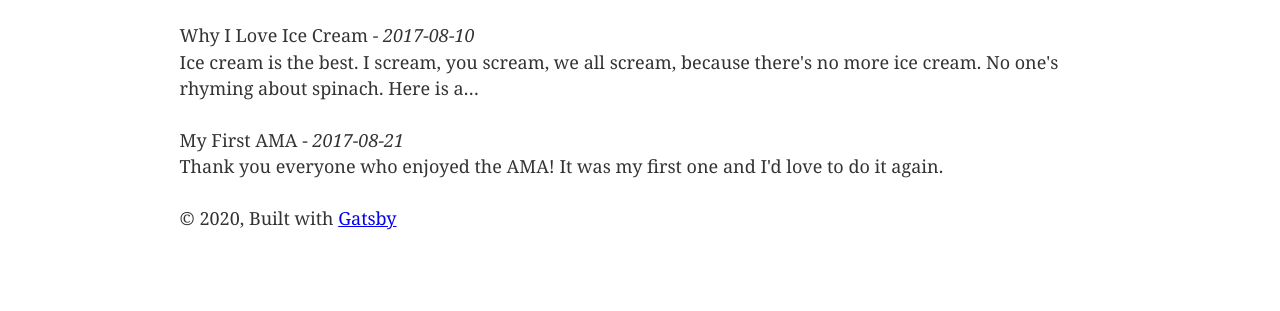
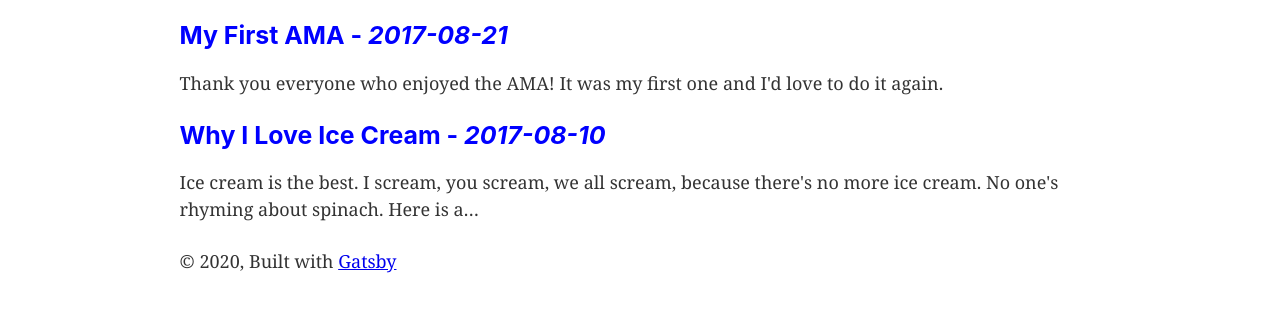
Before and after one commit to darrylgit/gatsby-blog, a Gatsby site: page / in a window 1280 px wide. Shown: the part 171-482 px from the top of the page. Built offline with nearby package versions, Linux system fonts and the light colour scheme; Gatsby itself is replaced by a stand-in of ours.

Commit message:
Link and style front page blog posts

```diff
--- a/gatsby-config.js
+++ b/gatsby-config.js
@@ -23,6 +23,7 @@
     `gatsby-transformer-sharp`,
     `gatsby-plugin-sharp`,
     `gatsby-transformer-remark`,
+    `gatsby-plugin-styled-components`,
     {
       resolve: `gatsby-plugin-manifest`,
       options: {
--- a/package.json
+++ b/package.json
@@ -5,19 +5,22 @@
   "version": "0.1.0",
   "author": "Kyle Mathews <mathews.kyle@gmail.com>",
   "dependencies": {
+    "babel-plugin-styled-components": "^1.10.7",
     "gatsby": "^2.20.12",
     "gatsby-image": "^2.3.1",
     "gatsby-plugin-manifest": "^2.3.3",
     "gatsby-plugin-offline": "^3.1.2",
     "gatsby-plugin-react-helmet": "^3.2.1",
     "gatsby-plugin-sharp": "^2.5.3",
+    "gatsby-plugin-styled-components": "^3.2.2",
     "gatsby-source-filesystem": "^2.2.2",
     "gatsby-transformer-remark": "^2.7.1",
     "gatsby-transformer-sharp": "^2.4.3",
     "prop-types": "^15.7.2",
     "react": "^16.12.0",
     "react-dom": "^16.12.0",
-    "react-helmet": "^5.2.1"
+    "react-helmet": "^5.2.1",
+    "styled-components": "^5.1.0"
   },
   "devDependencies": {
     "prettier": "^1.19.1"
--- a/src/pages/index.js
+++ b/src/pages/index.js
@@ -1,8 +1,18 @@
 import React from "react"
-import { graphql } from "gatsby"
+import { graphql, Link } from "gatsby"
+import styled from "styled-components"
 
 import Layout from "../components/layout"
 import SEO from "../components/seo"
+
+const BlogLink = styled(Link)`
+  text-decoration: none;
+`
+
+const BlogTitle = styled.h3`
+  margin-bottom: 20px;
+  color: blue;
+`
 
 export default ({ data }) => {
   console.log(data)
@@ -14,9 +24,11 @@
         {/* <h4>{data.allMarkdownRemark.totalCount}</h4> */}
         {data.allMarkdownRemark.edges.map(({ node }) => (
           <div key={node.id}>
-            <span>
-              {node.frontmatter.title} - <i>{node.frontmatter.date}</i>
-            </span>
+            <BlogLink to={node.fields.slug}>
+              <BlogTitle>
+                {node.frontmatter.title} - <i>{node.frontmatter.date}</i>
+              </BlogTitle>
+            </BlogLink>
             <p>{node.excerpt}</p>
           </div>
         ))}
@@ -27,7 +39,7 @@
 
 export const query = graphql`
   query {
-    allMarkdownRemark {
+    allMarkdownRemark(sort: { fields: [frontmatter___date], order: DESC }) {
       totalCount
       edges {
         node {
@@ -37,6 +49,9 @@
             description
             title
           }
+          fields {
+            slug
+          }
           html
           excerpt
         }
```
Also changed, not shown: 1 other file.
